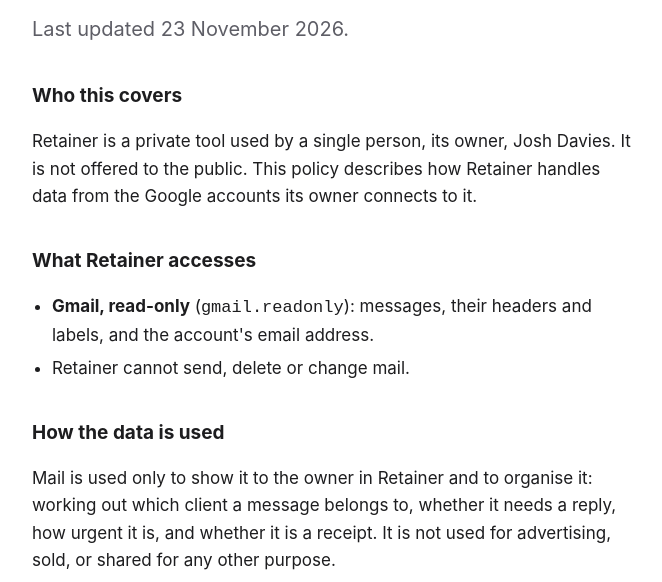
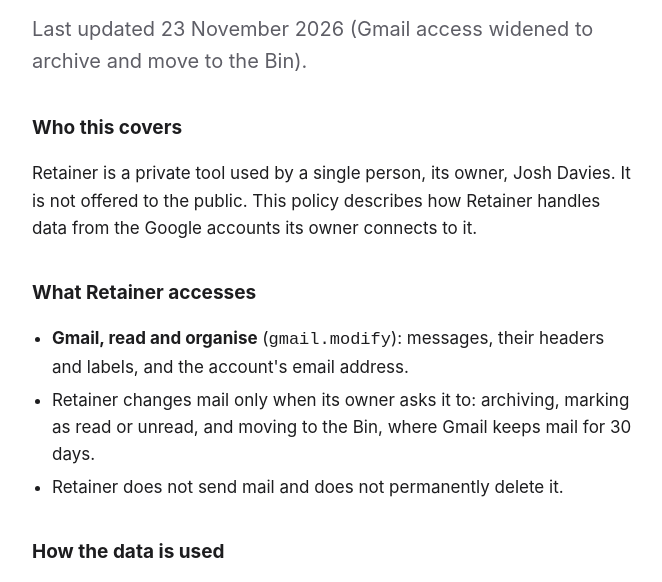
Before and after one commit to iamjoshuadavies/retainer-site, a plain HTML site: page privacy.html in a window 1280 px wide. Shown: the part 183-765 px from the top of the page, without its empty margins (308-970 px from the left). Drawn offline with Linux system fonts and the light colour scheme.

Commit message:
Gmail access widened to archive, mark read and move to the Bin
Co-Authored-By: Claude Opus 5.5 <noreply@anthropic.com>

```diff
--- a/privacy.html
+++ b/privacy.html
@@ -45,19 +45,20 @@ footer a { margin-right: 16px; }
     <header><a href="index.html" style="text-decoration:none;color:inherit"><span class="mark" aria-hidden="true"></span><span class="name">Retainer</span></a></header>
 
     <h1>Privacy policy</h1>
-    <p class="lede">Last updated 23 November 2026.</p>
+    <p class="lede">Last updated 23 November 2026 (Gmail access widened to archive and move to the Bin).</p>
 
     <h2>Who this covers</h2>
     <p>Retainer is a private tool used by a single person, its owner, Josh Davies. It is not offered to the public. This policy describes how Retainer handles data from the Google accounts its owner connects to it.</p>
 
     <h2>What Retainer accesses</h2>
     <ul>
-      <li><strong>Gmail, read-only</strong> (<code>gmail.readonly</code>): messages, their headers and labels, and the account's email address.</li>
-      <li>Retainer cannot send, delete or change mail.</li>
+      <li><strong>Gmail, read and organise</strong> (<code>gmail.modify</code>): messages, their headers and labels, and the account's email address.</li>
+      <li>Retainer changes mail only when its owner asks it to: archiving, marking as read or unread, and moving to the Bin, where Gmail keeps mail for 30 days.</li>
+      <li>Retainer does not send mail and does not permanently delete it.</li>
     </ul>
 
     <h2>How the data is used</h2>
-    <p>Mail is used only to show it to the owner in Retainer and to organise it: working out which client a message belongs to, whether it needs a reply, how urgent it is, and whether it is a receipt. It is not used for advertising, sold, or shared for any other purpose.</p>
+    <p>Mail is used only to show it to the owner in Retainer and to organise it, in Retainer and, when the owner asks, in Gmail: working out which client a message belongs to, whether it needs a reply, how urgent it is, and whether it is a receipt. It is not used for advertising, sold, or shared for any other purpose.</p>
 
     <h2>Where it is stored</h2>
     <ul>
```
Also changed, not shown: index.html (+1 -1 lines).
